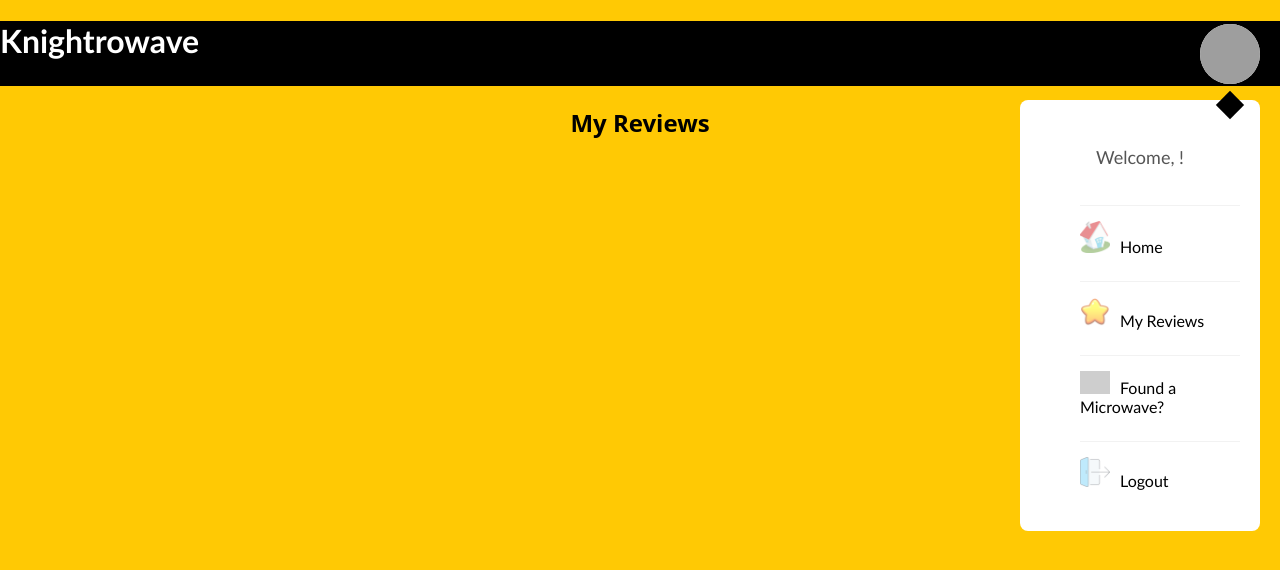
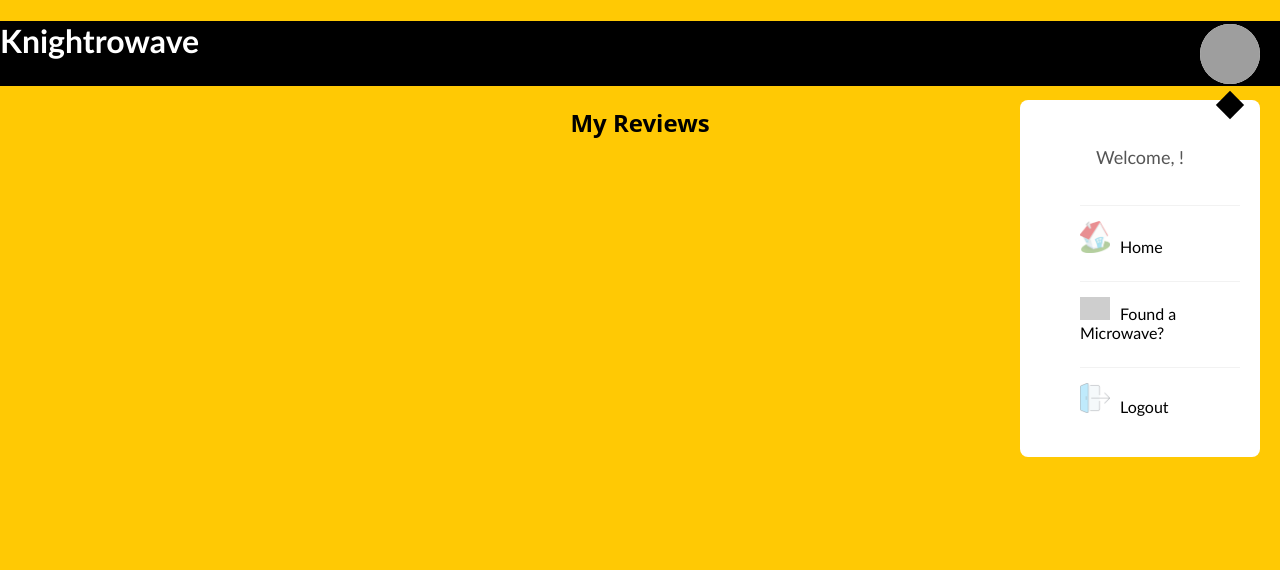
Before and after one commit to mlafrat/COP4331, a React (Create React App) app in the folder client/: page /my-reviews in a window 1280 px wide. Both pictures are taken after a click on the picture 1230 px from the left and 54 px from the top of the page. Shown: the top 570 px of the page. Built offline with nearby package versions, Linux system fonts and the light colour scheme; grey boxes are pictures that could not be loaded.

Commit message:
Update Dropdown.js

```diff
--- a/client/src/components/Dropdown/Dropdown.js
+++ b/client/src/components/Dropdown/Dropdown.js
@@ -60,7 +60,7 @@ function Dropdown() {
           <div className={`dropdown-menu ${open ? 'active' : 'inactive'}`} >
             <h3>Welcome, {userName}!<br /></h3>
             <ul>
-              {!(location.pathname === "/dashboard") && (
+              {location.pathname !== "/dashboard" && (
                   <li className='dropdownItem'>
                     <Link to="/dashboard">
                       <img src={home} alt="Return to Home" />
@@ -68,7 +68,7 @@ function Dropdown() {
                     </Link>
                   </li>
               )}
-              {loginMethod === 'local' && ( // Conditionally render based on login method
+              {loginMethod === 'local' && location.pathname !== "/profile-settings" && (
                   <li className='dropdownItem'>
                     <Link to="/profile-settings">
                       <img src={user} alt="Profile Settings" />
@@ -76,18 +76,22 @@ function Dropdown() {
                     </Link>
                   </li>
               )}
+              {location.pathname !== "/my-reviews" && (
                   <li className='dropdownItem'>
                     <Link to="/my-reviews">
                       <img src={star} alt="My Reviews" />
                       My Reviews
                     </Link>
                   </li>
+              )}
+              {location.pathname !== "/found-microwave" && (
                   <li className='dropdownItem'>
                     <Link to="/found-microwave">
                       <img src={microwave} alt="Found a Microwave?" />
                       Found a Microwave?
                     </Link>
                   </li>
+              )}
               <li className='dropdownItem'>
                 <Link to="/login" onClick={handleLogout}>
                   <img src={logout} alt="Logout" />
```
Lines whose indentation alone changed are shown as unchanged.
